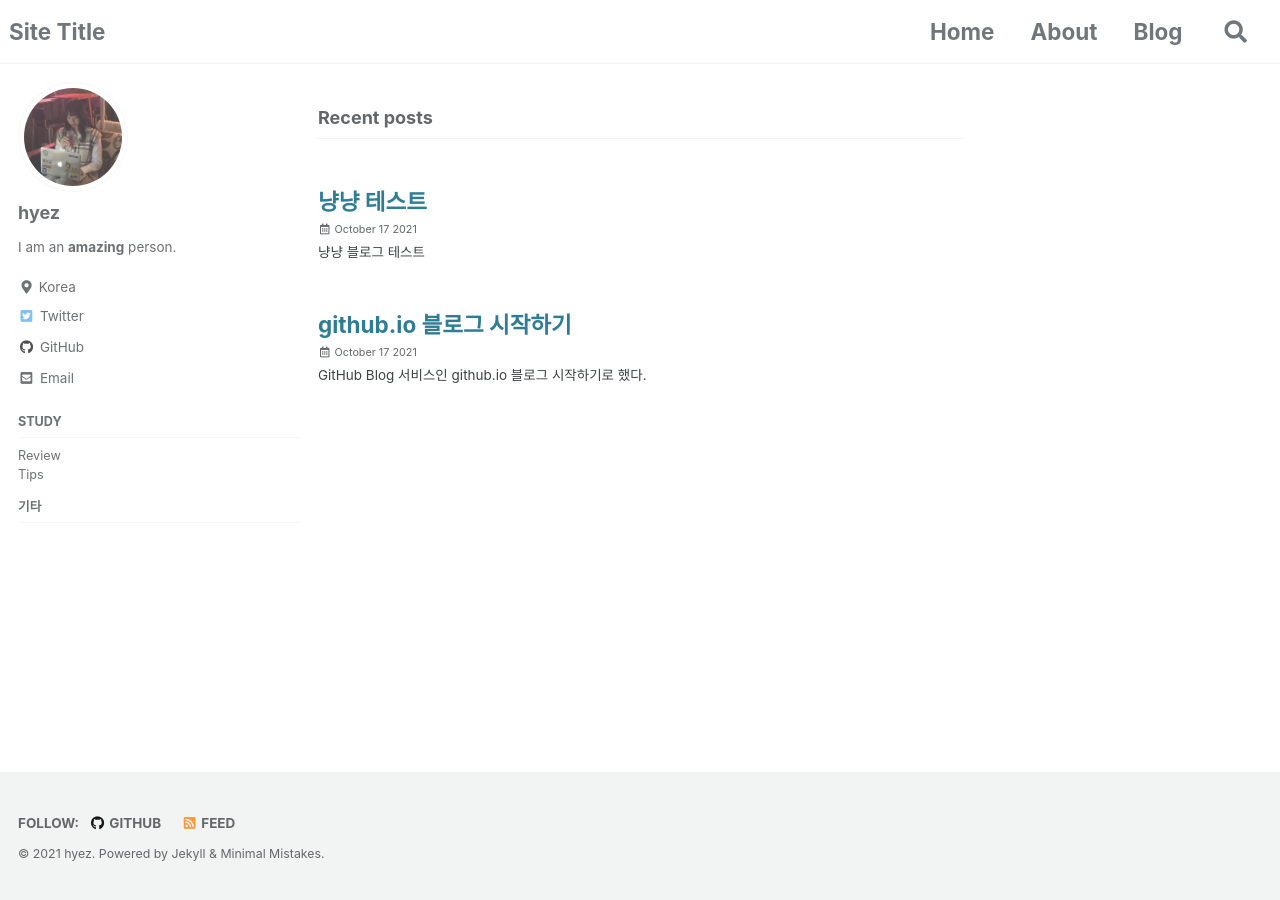
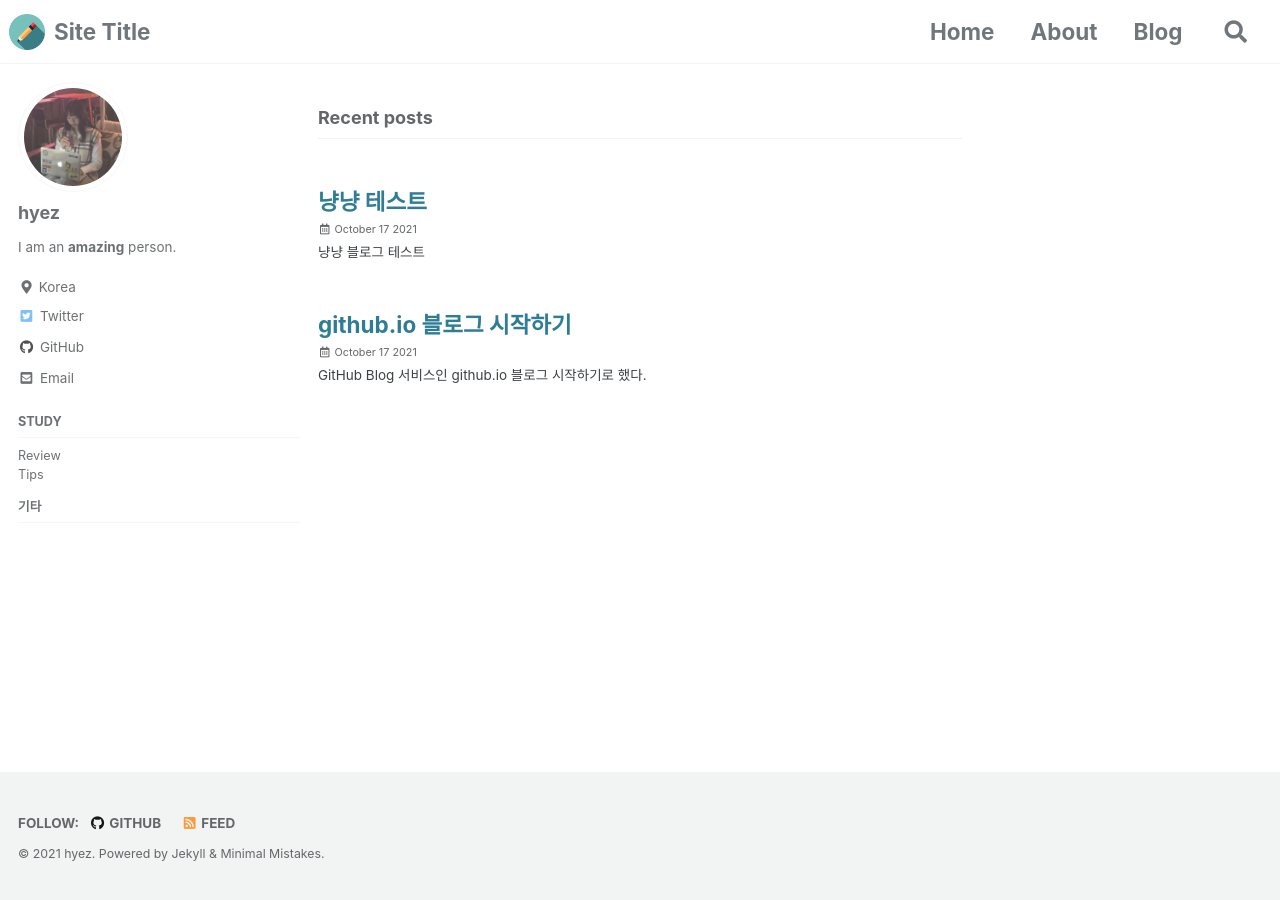
Before and after one commit to hyez/hyez.github.io, a Jekyll site: the page built from index.html, in a window 1280 px wide. Built offline with Jekyll 4.4.1, drawn with Linux system fonts in a browser that asks for light colours; cached includes are drawn as plain includes; the list of posts is cut into pages by our own code; comment, search, counter and statistics services are not loaded.

Commit message:
add logo

```diff
--- a/_config.yml
+++ b/_config.yml
@@ -25,7 +25,7 @@ url                      : "https://hyez.github.io"
 baseurl                  : # the subpath of your site, e.g. "/blog"
 repository               : # GitHub username/repo-name e.g. "mmistakes/minimal-mistakes"
 teaser                   : # path of fallback teaser image, e.g. "/assets/images/500x300.png"
-logo                     : # path of logo image to display in the masthead, e.g. "/assets/images/88x88.png"
+logo                     : "/assets/images/pencil.png" # path of logo image to display in the masthead, e.g. "/assets/images/88x88.png"
 masthead_title           : # overrides the website title displayed in the masthead, use " " for no title
 # breadcrumbs            : false # true, false (default)
 words_per_minute         : 200
```
Also changed, not shown: assets/images/pencil.png (added).
